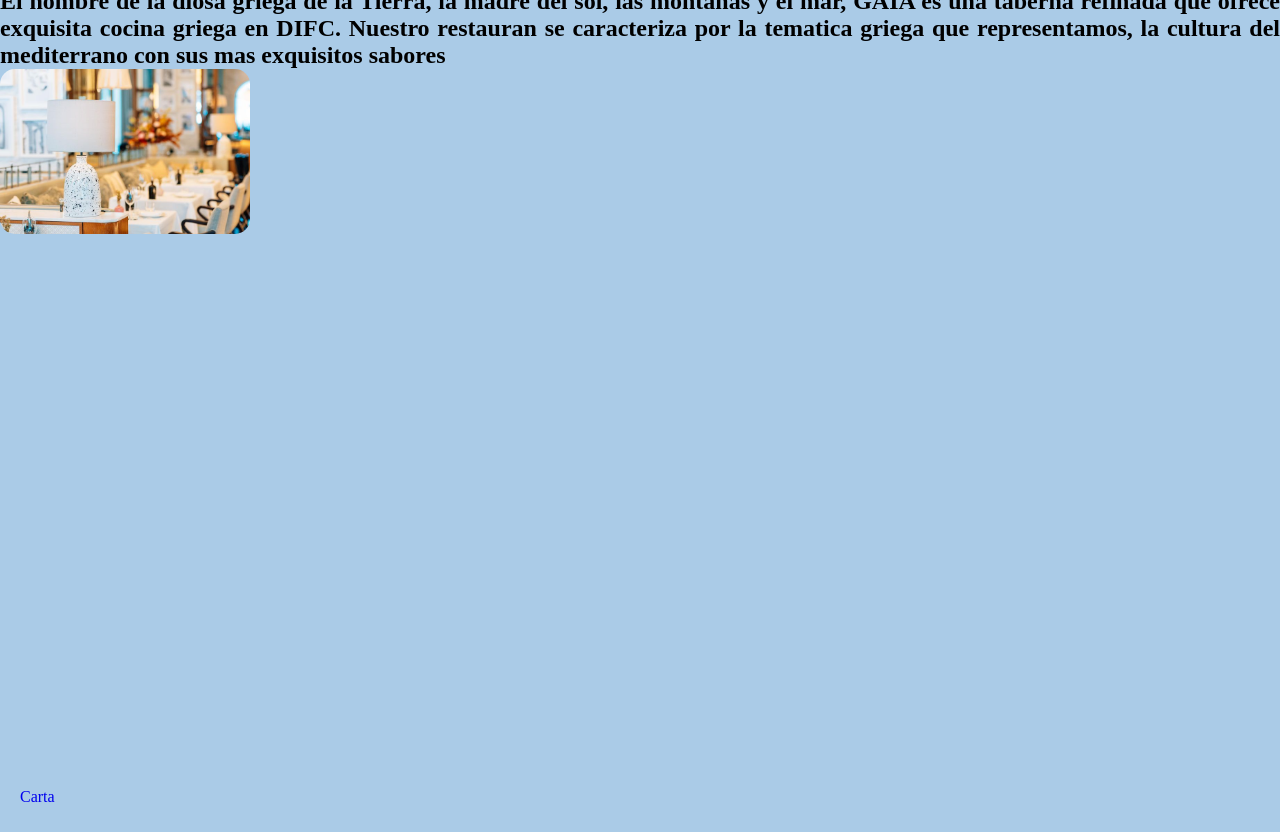
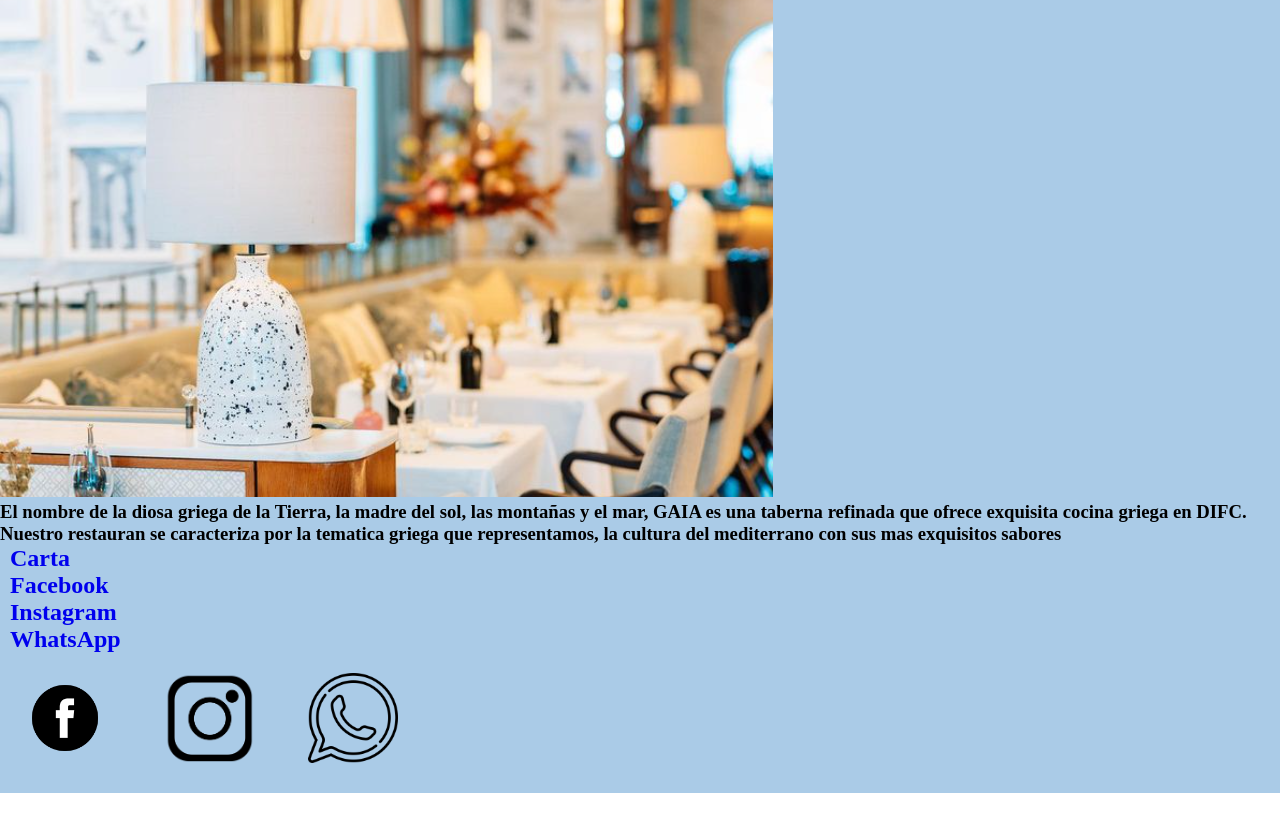
Before and after one commit to AraMaite/Coder-Gaia, a plain HTML site: page index.html in a window 1280 px wide. Shown: the part 227-1059 px from the top of the page. After the commit the page ends 1020 px from the top, so only its background shows below. Drawn offline with Linux system fonts and the light colour scheme.

Commit message:
2da entrega

```diff
--- a/index.html
+++ b/index.html
@@ -18,20 +18,34 @@
         </nav>
     </header>
     <main>
-        <h2>El nombre de la diosa griega de la Tierra, la madre del sol, las montañas y el mar, GAIA es una taberna refinada que ofrece exquisita cocina griega en DIFC. Nuestro restauran se caracteriza por la tematica griega que representamos, la cultura del mediterrano con sus mas exquisitos sabores</h2>
-        <section>
-            <img class="lampara" src="/imagenes/lampara.png" alt="sala">
+        <section id="box">
+            <article class="box_hija" >
+            <img src="/imagenes/lampara.png" alt="sala">
+            </article>
+            <article class="box_tex">
+                <h3>El nombre de la diosa griega de la Tierra, la madre del sol, las montañas y el mar, GAIA es una taberna refinada que ofrece exquisita cocina griega en DIFC. Nuestro restauran se caracteriza por la tematica griega que representamos, la cultura del mediterrano con sus mas exquisitos sabores</h3>
+            </article>
         </section>
     </main>
-    <footer id="footer">
-        <article class="footerCarta">
-            <li><a href="./Gaia-Food-Menu.pdf">Carta</a></li>
+    <footer>
+    <section id="footerLista">
+        <article class="footerLinks">
+            <h2><a href="./Gaia-Food-Menu.pdf">Carta</a></h2>
+            <h2><a href="https://www.facebook.com/GaiarestaurantDubai?locale=es_LA">Facebook</a></h2>
+            <h2><a href="https://www.instagram.com/gaia__dxb/">Instagram</a></h2>
+            <h2><a href="+971 4 241 4242">WhatsApp</a></h2>
         </article>
-        <article class="footerRedes">
-            <img src="" alt="Facebook">
-            <img src="" alt="Instagram">
-            <img src="" alt="Twitter">
-            <img src="" alt="WhatsApp">
+    </section>
+    <section id="footerRedes">
+        <article class="footerFb">
+            <img src="/icons/fb.png" alt="FB">
         </article>
+        <article class="footesIg">
+            <img src="/icons/ig.png" alt="IG">
+        </article>
+        <article class="footerWsp">
+            <img src="/icons/wsp.png" alt="WSP">
+        </article>
+    </section>
     </footer>
 </body>
--- a/pages/style.css
+++ b/pages/style.css
@@ -4,37 +4,24 @@
    box-sizing: border-box;
 }
 /*LISTA DE INICIO*/
-a,
-li {
-   height:50px;
+a, li {
+   display: inline-block;
    font-style: none;
+   list-style: none;
    text-decoration: none;
-   display:inline-flex;
-   justify-content: space-between;
    margin-left: 10px;
-
 }
 header nav img {
    width: 10%;
    margin-right: 80px;
 }
 /*INDEX*/
-main{
-   min-height: 100vh;
-   padding-top: 195.2;
+#box{
+   width: 100%;
+   height: auto;
    background-color:rgb(170, 203, 231);
 }
-.lampara{
-   width: 250px;
-   border-radius: 15px;
-   display: flex;
-   justify-content: center;
-}
-.presentacion {
-   width: 100px;
-   height: 100px;
-}
-h2 {
+.box_text {
 text-align: justify;
 }
 header {
@@ -56,3 +43,17 @@ footer{
    height: 10vh;
    right: 2vw;
 }
+/*FOOTER*/
+#footerRedes img {
+   width: 90px;
+   height: 90px;
+}
+#footerRedes article {
+   width: 100px;
+   height: 100px;
+   margin: 20px;
+   display: inline-block;
+}
+#footerLinks h2{
+   text-align: center;
+}
```
Also changed, not shown: icons/fb.png (added), icons/ig.png (added), icons/wsp.png (added), 1 other file.
